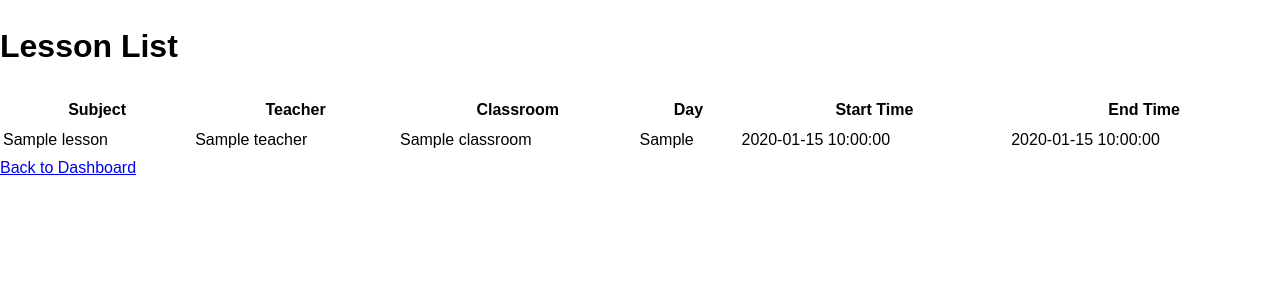
After one commit to craigbourne/school_lms, a FastAPI app: template templates/lesson_list.html in a window 1280 px wide. The commit adds this page. Shown: the top 300 px of the page. Run offline with FastAPI, Linux system fonts and the light colour scheme; the template is opened without the code that fills it: most values are stand-ins (such as "Sample title", 1, 10 or a date in 2020).

Commit message:
Created an HTML template for listing all lessons #3

```diff
--- a/src/main.py
+++ b/src/main.py
@@ -145,9 +145,9 @@ async def dashboard(request: Request, current_user: UserInDB = Depends(get_curre
     user_timetable = next((t for t in timetables_db if t.user_id == current_user.id), None)
     return templates.TemplateResponse("dashboard.html", {"request": request, "user": current_user, "timetable": user_timetable})
 
-@app.get("/lessons/", response_model=List[Lesson])
-async def list_lessons(current_user: UserInDB = Depends(get_current_user)):
-    return lessons_db
+@app.get("/lessons/")
+async def list_lessons(request: Request, current_user: UserInDB = Depends(get_current_user)):
+    return templates.TemplateResponse("lesson_list.html", {"request": request, "lessons": lessons_db, "current_user": current_user})
 
 @app.get("/lessons/{lesson_id}", response_model=Lesson)
 async def get_lesson(lesson_id: int, current_user: UserInDB = Depends(get_current_user)):
--- a/templates/dashboard.html
+++ b/templates/dashboard.html
@@ -38,6 +38,7 @@
     {% else %}
     <p>No timetable available.</p>
     {% endif %}
+    <a href="{{ url_for('list_lessons') }}">View Lessons</a>
     <div>
       <a href="/logout" class="logout-button">Logout</a>
     </div>
--- /dev/null
+++ b/templates/lesson_list.html
@@ -0,0 +1,50 @@
+<!DOCTYPE html>
+<html lang="en">
+<head>
+  <meta charset="UTF-8">
+  <meta name="viewport" content="width=device-width, initial-scale=1.0">
+  <title>Lesson List</title>
+  <link rel="stylesheet" href="{{ url_for('static', path='/style.css') }}">
+</head>
+<body>
+  <h1>Lesson List</h1>
+  <table>
+    <thead>
+      <tr>
+        <th>Subject</th>
+        <th>Teacher</th>
+        <th>Classroom</th>
+        <th>Day</th>
+        <th>Start Time</th>
+        <th>End Time</th>
+        {% if current_user.role in ['admin', 'teacher'] %}
+        <th>Actions</th>
+        {% endif %}
+      </tr>
+    </thead>
+    <tbody>
+      {% for lesson in lessons %}
+      <tr>
+        <td>{{ lesson.subject }}</td>
+        <td>{{ lesson.teacher }}</td>
+        <td>{{ lesson.classroom }}</td>
+        <td>{{ lesson.day_of_week }}</td>
+        <td>{{ lesson.start_time }}</td>
+        <td>{{ lesson.end_time }}</td>
+        {% if current_user.role in ['admin', 'teacher'] %}
+        <td>
+          <!-- Need add edit and delete links here later -->
+          Edit | Delete
+        </td>
+        {% endif %}
+      </tr>
+      {% endfor %}
+    </tbody>
+  </table>
+  {% if current_user.role in ['admin', 'teacher'] %}
+  <!-- 'Add New Lesson' link here later -->
+  <p>Add New Lesson ( still to do)</p>
+  {% endif %}
+  <a href="{{ url_for('dashboard') }}">Back to Dashboard</a>
+</body>
+</html>
```
